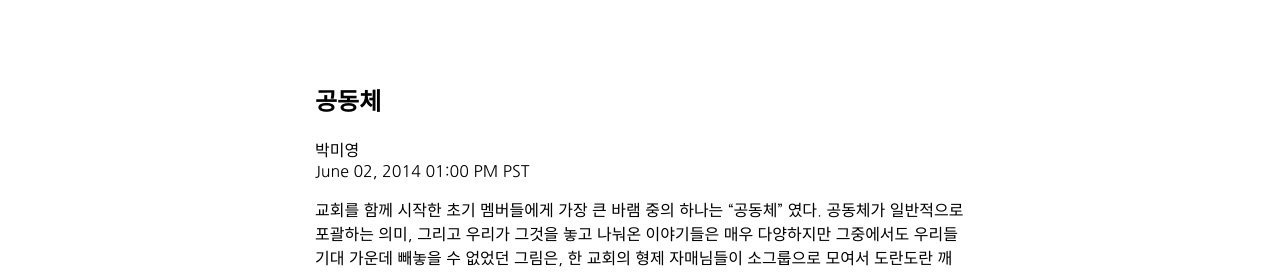
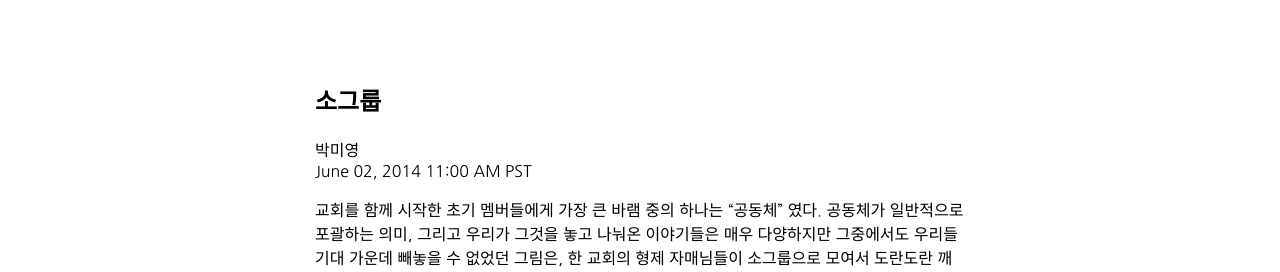
Before and after one commit to hanaseed/hanahome, a Jekyll site: the page built from _posts/2014-06-02-community.markdown, in a window 1280 px wide. Shown: the part 352-624 px from the top of the page. Built offline with Jekyll 4.4.1, drawn with Linux system fonts in a browser that asks for light colours; Markdown is read by kramdown in place of the engine named in the settings.

Commit message:
changed title

```diff
--- a/_posts/2014-06-02-community.markdown
+++ b/_posts/2014-06-02-community.markdown
@@ -1,8 +1,8 @@
 ---
 layout: post
-title: "공동체"
+title: "소그룹"
 author: 박미영
-date: 2014-06-02 12:00:00 PST
+date: 2014-06-02 10:00:00 PST
 ---
 교회를 함께 시작한 초기 멤버들에게 가장 큰 바램 중의 하나는 "공동체" 였다. 공동체가 일반적으로 포괄하는 의미, 그리고 우리가 그것을 놓고 나눠온 이야기들은 매우 다양하지만 그중에서도 우리들 기대 가운데 빼놓을 수 없었던 그림은, 한 교회의 형제 자매님들이 소그룹으로 모여서 도란도란 깨알 같은 재미를 나누고 기도하며, 서로의 삶을 간접적으로나마 같이 살아가기도 하는 그런 모습이었다. 우리의 소그룹은 교회의 시작과 동시에 시작되었고, 우리는 매주 금요일 저녁, 일과 후 한 집에 모여서 그시간을 공유하고 또 공감한다.
 
```
